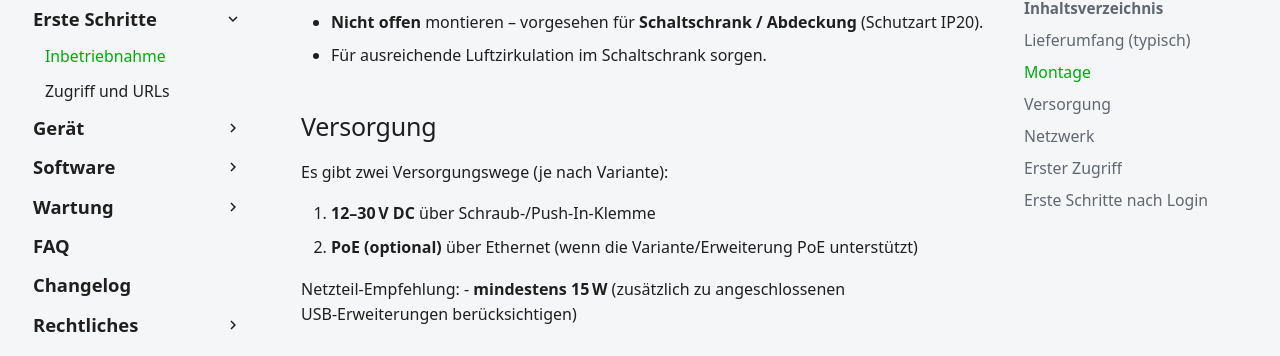
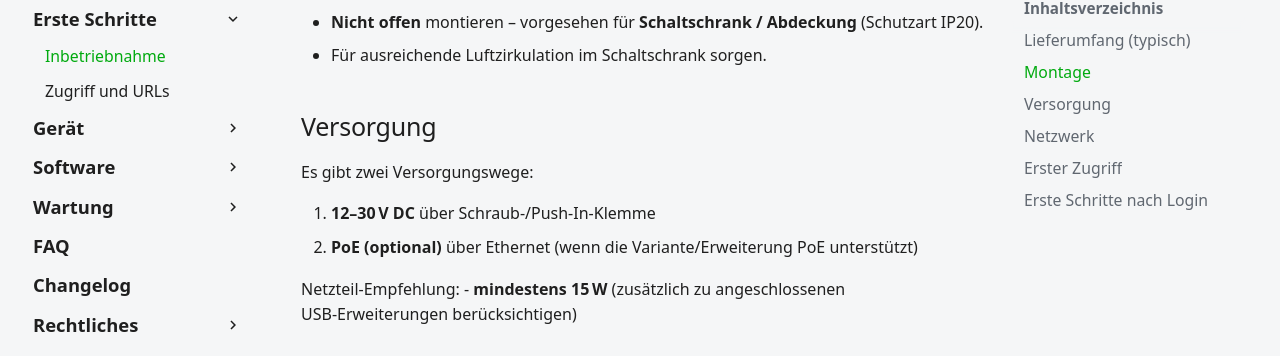
Before and after one commit to ehive-dev/doc, an MkDocs documentation site: the page built from docs/getting-started.md, in a window 1280 px wide and 900 px high, scrolled down 407 px. Shown: the part 99-455 px from the top of the window. Built offline with MkDocs 1.6.1 and Material for MkDocs 9.7.7, drawn with Linux system fonts in a browser that asks for light colours.

Commit message:
Simplify wording for power supply options

```diff
--- a/docs/getting-started.md
+++ b/docs/getting-started.md
@@ -16,7 +16,7 @@
 
 ## Versorgung
 
-Es gibt zwei Versorgungswege (je nach Variante):
+Es gibt zwei Versorgungswege:
 
 1. **12–30 V DC** über Schraub-/Push‑In‑Klemme
 2. **PoE (optional)** über Ethernet (wenn die Variante/Erweiterung PoE unterstützt)
```
